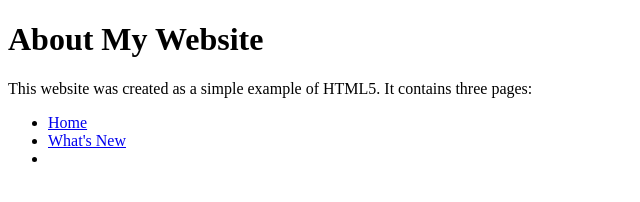
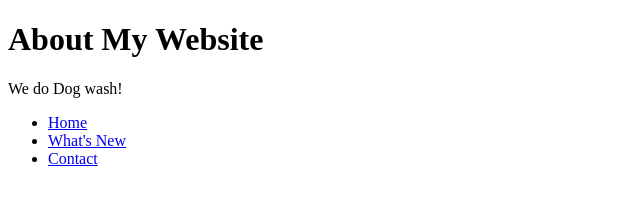
Before and after one commit to Taylor-M-B/cp3402_CMS, a plain HTML site: page about.html in a window 1280 px wide. Shown: the whole page, without its empty margins (0-640 px from the left). Drawn offline with Linux system fonts and the light colour scheme.

Commit message:
fix contact on about page

```diff
--- a/about.html
+++ b/about.html
@@ -3,11 +3,11 @@
 <!-- About Page -->
 <div class="aboutpage">
   <h1>About My Website</h1>
-  <p>This website was created as a simple example of HTML5. It contains three pages:</p>
+  <p>We do Dog wash!</p>
   <ul>
     <li><a href="index.html">Home</a></li>
     <li><a href="news.html">What's New</a></li>
-    <li><a href="contact.html">
+    <li><a href="contact.html">Contact</a></li>
       <html lang="en">
       <head>
         <meta charset="UTF-8">
```
